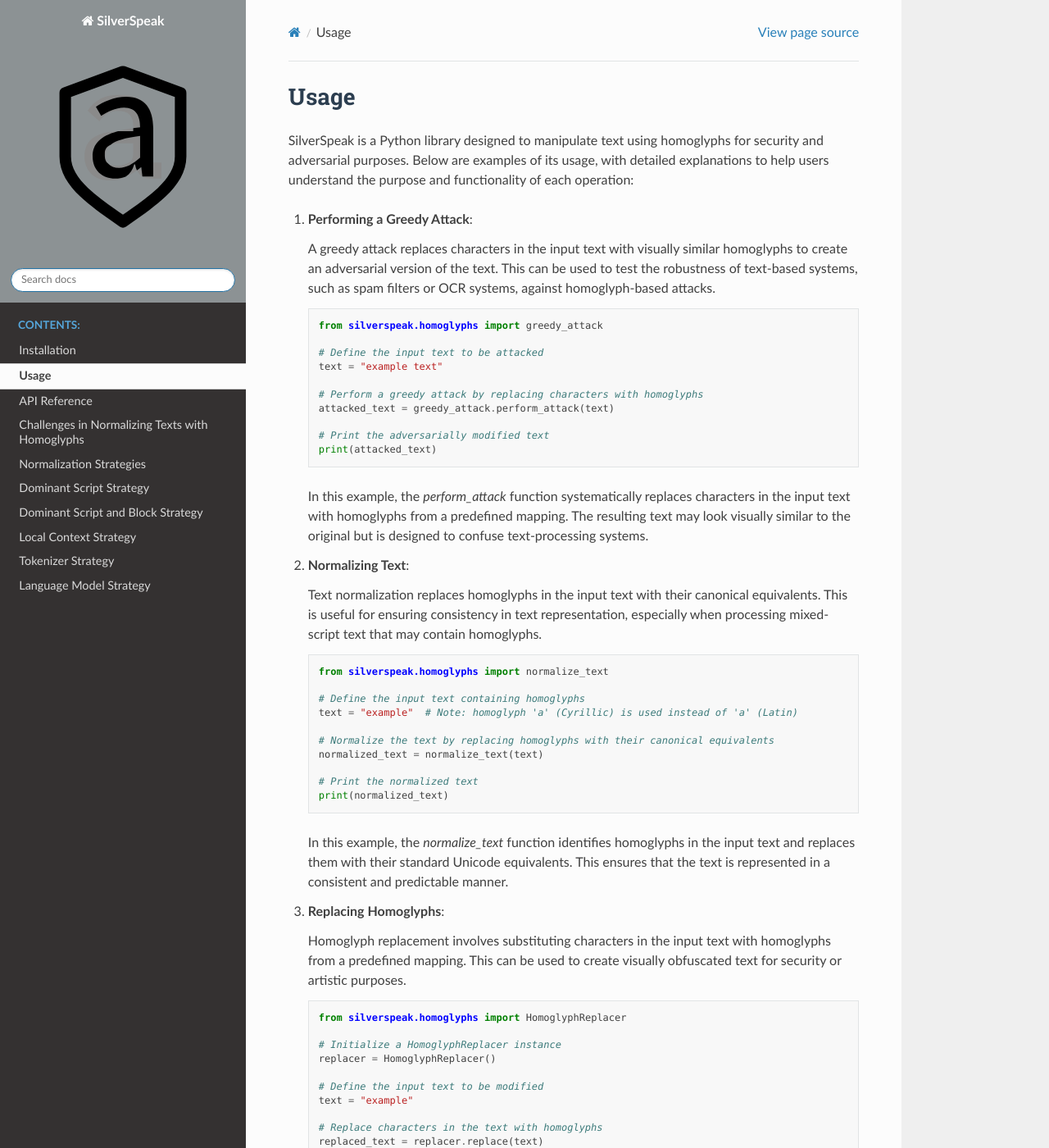
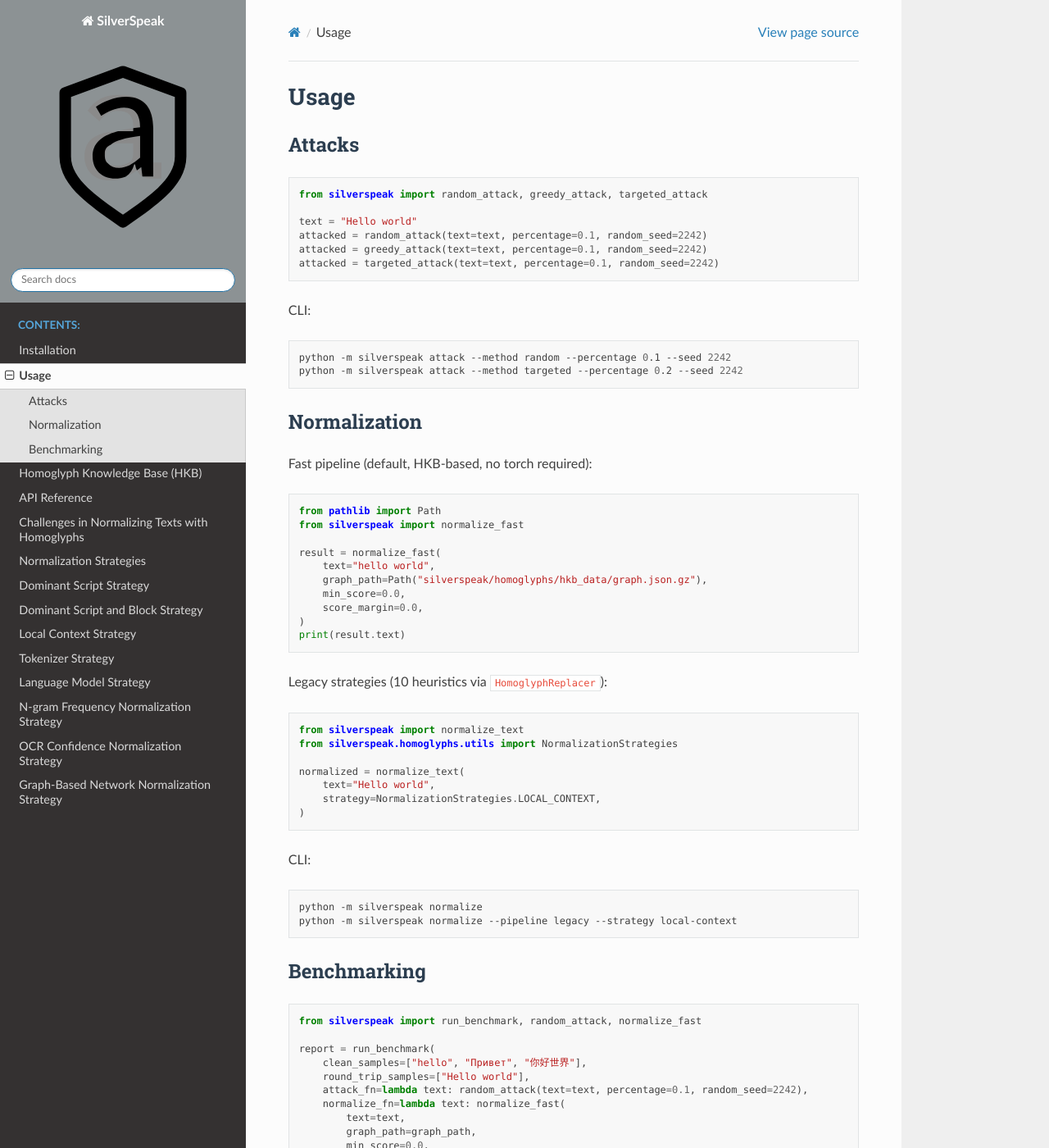
Before and after one commit to ACMCMC/silverspeak, a Sphinx documentation site: the page built from docs/source/usage.rst, in a window 1280 px wide and 1400 px high. Shown: the whole window at 82% size. Built offline with Sphinx 7.4.7 and the Read the Docs theme 3.1.0, drawn with Linux system fonts in a browser that asks for light colours; some of the changed text lies outside the part shown.

```diff
--- a/docs/source/conf.py
+++ b/docs/source/conf.py
@@ -18,7 +18,7 @@ sys.path.insert(0, os.path.abspath('../../silverspeak'))
 project = 'SilverSpeak'
 copyright = '2025, Aldan Creo'
 author = 'Aldan Creo'
-release = '1.0'
+release = '3.0.0'
 
 # -- General configuration ---------------------------------------------------
 # https://www.sphinx-doc.org/en/master/usage/configuration.html#general-configuration
--- a/docs/source/index.rst
+++ b/docs/source/index.rst
@@ -21,6 +21,7 @@ Welcome to SilverSpeak's documentation!
 
    installation
    usage
+   hkb
    api_reference
    challenges
    normalization_strategies
@@ -29,6 +30,9 @@ Welcome to SilverSpeak's documentation!
    normalization_strategies/local_context
    normalization_strategies/tokenizer
    normalization_strategies/language_model
+   normalization_strategies/ngram
+   normalization_strategies/ocr_confidence
+   normalization_strategies/graph_based
 
 Indices and tables
 ==================
--- a/docs/source/usage.rst
+++ b/docs/source/usage.rst
@@ -1,123 +1,80 @@
 Usage
 =====
 
-SilverSpeak is a Python library designed to manipulate text using homoglyphs for security and adversarial purposes. Below are examples of its usage, with detailed explanations to help users understand the purpose and functionality of each operation:
+Attacks
+-------
 
-1. **Performing a Greedy Attack**:
+.. code-block:: python
 
-   A greedy attack replaces characters in the input text with visually similar homoglyphs to create an adversarial version of the text. This can be used to test the robustness of text-based systems, such as spam filters or OCR systems, against homoglyph-based attacks.
+   from silverspeak import random_attack, greedy_attack, targeted_attack
 
-   .. code-block:: python
+   text = "Hello world"
+   attacked = random_attack(text=text, percentage=0.1, random_seed=2242)
+   attacked = greedy_attack(text=text, percentage=0.1, random_seed=2242)
+   attacked = targeted_attack(text=text, percentage=0.1, random_seed=2242)
 
-      from silverspeak.homoglyphs import greedy_attack
+CLI:
 
-      # Define the input text to be attacked
-      text = "example text"
+.. code-block:: bash
 
-      # Perform a greedy attack by replacing characters with homoglyphs
-      attacked_text = greedy_attack.perform_attack(text)
+   python -m silverspeak attack --method random --percentage 0.1 --seed 2242
+   python -m silverspeak attack --method targeted --percentage 0.2 --seed 2242
 
-      # Print the adversarially modified text
-      print(attacked_text)
+Normalization
+-------------
 
-   In this example, the `perform_attack` function systematically replaces characters in the input text with homoglyphs from a predefined mapping. The resulting text may look visually similar to the original but is designed to confuse text-processing systems.
+Fast pipeline (default, HKB-based, no torch required):
 
-2. **Normalizing Text**:
+.. code-block:: python
 
-   Text normalization replaces homoglyphs in the input text with their canonical equivalents. This is useful for ensuring consistency in text representation, especially when processing mixed-script text that may contain homoglyphs.
+   from pathlib import Path
+   from silverspeak import normalize_fast
 
-   .. code-block:: python
+   result = normalize_fast(
+       text="hеllо wоrld",
+       graph_path=Path("silverspeak/homoglyphs/hkb_data/graph.json.gz"),
+       min_score=0.0,
+       score_margin=0.0,
+   )
+   print(result.text)
 
-      from silverspeak.homoglyphs import normalize_text
+Legacy strategies (10 heuristics via ``HomoglyphReplacer``):
 
-      # Define the input text containing homoglyphs
-      text = "exаmple"  # Note: homoglyph 'а' (Cyrillic) is used instead of 'a' (Latin)
+.. code-block:: python
 
-      # Normalize the text by replacing homoglyphs with their canonical equivalents
-      normalized_text = normalize_text(text)
+   from silverspeak import normalize_text
+   from silverspeak.homoglyphs.utils import NormalizationStrategies
 
-      # Print the normalized text
-      print(normalized_text)
+   normalized = normalize_text(
+       text="Hеllo wоrld",
+       strategy=NormalizationStrategies.LOCAL_CONTEXT,
+   )
 
-   In this example, the `normalize_text` function identifies homoglyphs in the input text and replaces them with their standard Unicode equivalents. This ensures that the text is represented in a consistent and predictable manner.
+CLI:
 
-3. **Replacing Homoglyphs**:
+.. code-block:: bash
 
-   Homoglyph replacement involves substituting characters in the input text with homoglyphs from a predefined mapping. This can be used to create visually obfuscated text for security or artistic purposes.
+   python -m silverspeak normalize
+   python -m silverspeak normalize --pipeline legacy --strategy local-context
 
-   .. code-block:: python
+Benchmarking
+------------
 
-      from silverspeak.homoglyphs import HomoglyphReplacer
+.. code-block:: python
 
-      # Initialize a HomoglyphReplacer instance
-      replacer = HomoglyphReplacer()
+   from silverspeak import run_benchmark, random_attack, normalize_fast
 
-      # Define the input text to be modified
-      text = "example"
+   report = run_benchmark(
+       clean_samples=["hello", "Привет", "你好世界"],
+       round_trip_samples=["Hello world"],
+       attack_fn=lambda text: random_attack(text=text, percentage=0.1, random_seed=2242),
+       normalize_fn=lambda text: normalize_fast(
+           text=text,
+           graph_path=graph_path,
+           min_score=0.0,
+           score_margin=0.0,
+       ).text,
+   )
+   print(report.clean_fpr, report.round_trips)
 
-      # Replace characters in the text with homoglyphs
-      replaced_text = replacer.replace(text)
-
-      # Print the modified text
-      print(replaced_text)
-
-   In this example, the `HomoglyphReplacer` class provides a flexible interface for replacing characters in the input text with homoglyphs. The specific homoglyphs used for replacement are determined by the replacer's configuration.
-
-4. **Using Advanced Normalization Strategies**:
-
-   SilverSpeak offers multiple normalization strategies to handle homoglyph detection and correction. Here are examples of using the new strategies:
-
-   a. **Spell Check Normalization**:
-
-   .. code-block:: python
-
-      from silverspeak.homoglyphs import normalize_text
-      from silverspeak.homoglyphs.utils import NormalizationStrategies
-
-      # Text with homoglyphs (Cyrillic 'а', 'е', 'р')
-      text = "This is а tеst with homoglурhs."
-
-      # Normalize using spell checking (requires spell-check dependencies)
-      normalized_text = normalize_text(
-          text,
-          strategy=NormalizationStrategies.SPELL_CHECK,
-          language="en"  # Optional: specify language (default is English)
-      )
-      print(normalized_text)  # "This is a test with homoglyphs."
-
-   b. **Language Model Masking**:
-
-   .. code-block:: python
-
-      from silverspeak.homoglyphs import normalize_text
-      from silverspeak.homoglyphs.utils import NormalizationStrategies
-
-      # Text with homoglyphs
-      text = "Tһis іs а tеst with ѕome һomoglурhs."
-
-      # Normalize using language model masking
-      normalized_text = normalize_text(
-          text,
-          strategy=NormalizationStrategies.LANGUAGE_MODEL
-      )
-      print(normalized_text)
-
-   c. **LLM Prompt-based Normalization**:
-
-   .. code-block:: python
-
-      from silverspeak.homoglyphs import normalize_text
-      from silverspeak.homoglyphs.utils import NormalizationStrategies
-
-      # Text with homoglyphs
-      text = "Tһis іs а tеst with ѕome һomoglурhs."
-
-      # Normalize using LLM prompting (requires transformers with a suitable model)
-      normalized_text = normalize_text(
-          text,
-          strategy=NormalizationStrategies.LLM_PROMPT,
-          model_name="google/gemma-2-1b-it"  # Optional: specify a different model
-      )
-      print(normalized_text)
-
-Refer to the API reference for detailed documentation of each module, including additional parameters and advanced usage scenarios. For more information on normalization strategies, see the Normalization Strategies section.
+See :doc:`hkb` for HKB details and :doc:`normalization_strategies` for legacy strategies.
```
Also changed, not shown: docs/source/hkb.rst (added, +59 -0 lines), docs/source/installation.rst (+22 -46 lines), 1 other file.
